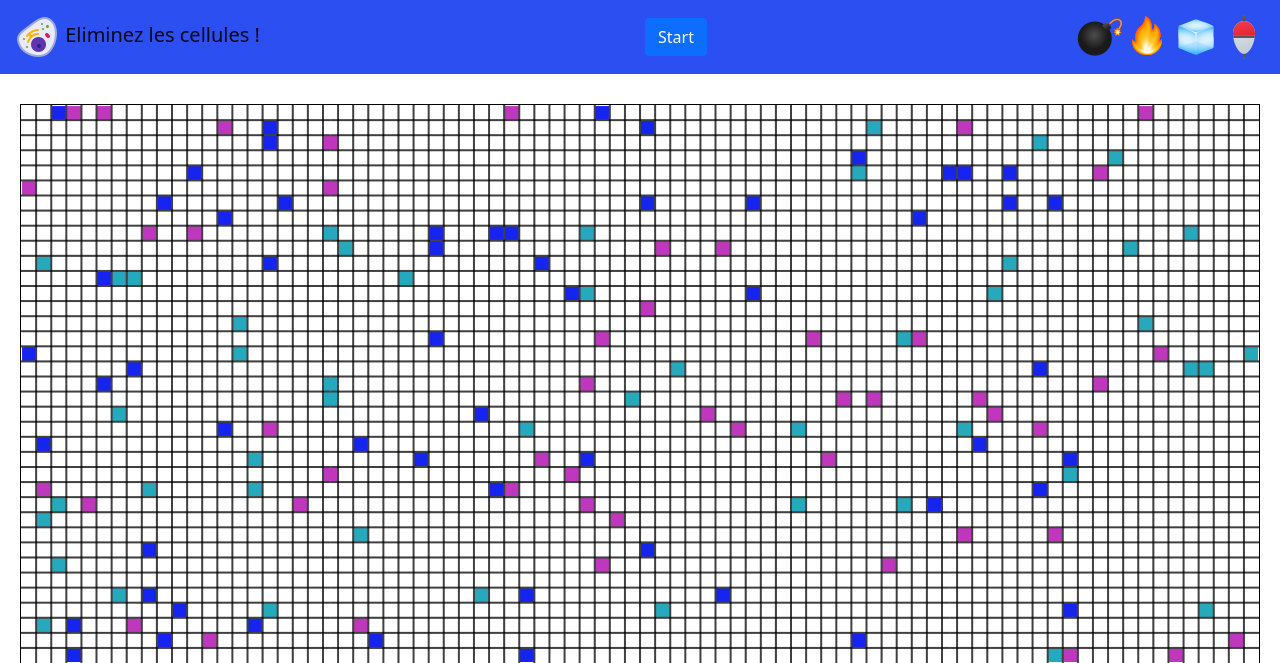
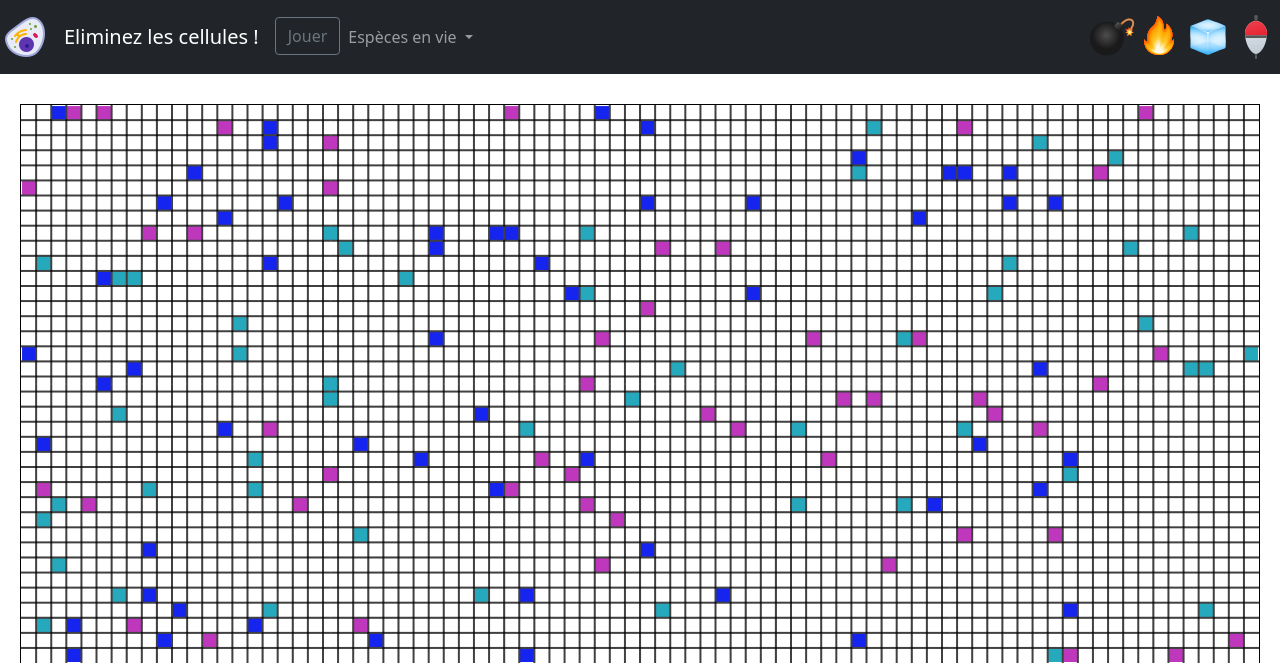
Before and after one commit to pigmad/GameOfDeath, a PHP site: page / in a window 1280 px wide. Shown: the top 663 px of the page. Run offline with PHP 8.4, Linux system fonts and the light colour scheme.

Commit message:
liste espèces en vie

```diff
--- a/assets/css/style.css
+++ b/assets/css/style.css
@@ -24,3 +24,8 @@ canvas{
     width:48px;
     height:48px
 }
+
+.color-square{
+    height:20px;
+    height:20px;
+}
--- a/assets/js/coreGame.js
+++ b/assets/js/coreGame.js
@@ -1,18 +1,24 @@
 //nombre maximum d'espèces dans le monde
 SPECIESNUMBER = 3;
-//nombre de situtation perÃ§ue par une cellule en fonction de son voisinage
+//nombre de situtation perçue par une cellule en fonction de son voisinage
 //4 cellules voisines aux cardinaux (N,S,E,O) * 3 valeur de cellules possible (0 = rien, 1 = même espèce, 2 = espèce différente)
 // = 3^4 = 81)
 MAXSITUATIONS = 81;
 //nombre maximum d'actions qu'une cellule peut faire, les codes associés sont définis ci-dessous
-ACTIONSNUMBER = 4;
+ACTIONSNUMBER = 5;
 
 //ACTION CODES
-NORTH = 1; //créer une cellule au nord
-SOUTH = 2; //créer une cellule au nord
-WEST = 3; //créer une cellule au nord
-EAST = 4; //créer une cellule au nord
+NOPE = 1; //rien
+NORTH = 2; //créer une cellule au nord
+SOUTH = 3; //créer une cellule au sud
+WEST = 4; //créer une cellule à l'ouest
+EAST = 5; //créer une cellule à l'est
 
+class Player {
+    constructor(energy) {
+        this.energy = energy;
+    }
+}
 
 class Species {
     constructor(actionsArray, alive, color) {
@@ -25,7 +31,7 @@ class Species {
         var mutatedGenome = JSON.parse(JSON.stringify(this.actionsArray));
         var mutationNumber = 2 + Math.floor(Math.random() * MAXSITUATIONS);
         for (var i = 0; i < mutationNumber; i++) {
-            var mutatedGene = 1 + Math.floor(Math.random() * MAXSITUATIONS);
+            var mutatedGene = Math.floor(Math.random() * MAXSITUATIONS);
             mutatedGenome[mutatedGene] = 1 + Math.floor(Math.random() * MAXSITUATIONS);
         }
         return mutatedGenome;
@@ -34,13 +40,25 @@ class Species {
     mutateColor() {
         var mutatedColor = [];
         for (var i = 0; i < 3; i++) {
-            var color = Math.abs((this.color[i] - 20 + Math.floor(Math.random() * 40)) % 255);
+            var color = Math.abs((this.color[i] - 20 + Math.floor(Math.random() * 120)) % 255);
             mutatedColor.push(color);
         }
         return mutatedColor;
     }
+}
 
-    static getSituation(selectedSpecies, x, y, board) {
+class World {
+    constructor(xMax, yMax, board, cycle, speciesArray, maxSpecies, pMut) {
+        this.xMax = xMax;
+        this.yMax = yMax;
+        this.board = board;
+        this.cycle = cycle;
+        this.speciesArray = speciesArray;
+        this.maxSpecies = maxSpecies;
+        this.pMut = pMut;
+    }
+
+    getSituation(selectedSpecies, x, y, board) {
         function encodeSituation(selectedSpecies, cellValue) {
             if (cellValue === -1) {
                 return 0;
@@ -60,29 +78,33 @@ class Species {
         neigh.push(encodeSituation(selectedSpecies, board[x][(y + 1) % world.yMax]));
         return 1 + neigh[0] + 3 * neigh[1] + 9 * neigh[2] + 27 * neigh[3];
     }
+
+    cellActionNoMut(x, y, cellValue, board) {
+        if (board[x][y] !== -1) {
+            board[x][y] = -2;
+        } else {
+            board[x][y] = cellValue;
+        }
     }
 
-class World {
-    constructor(xMax, yMax, board, cycle, speciesArray, maxSpecies, pMut) {
-        this.xMax = xMax;
-        this.yMax = yMax;
-        this.board = board;
-        this.cycle = cycle;
-        this.speciesArray = speciesArray;
-        this.maxSpecies = maxSpecies;
-        this.pMut = pMut;
-    }
-
-    cellAction(x, y, cellValue) {
+    cellActionMut(x, y, cellValue, board) {
+        if (board[x][y] !== -1) {
+            board[x][y] = -2;
+        } else {
             if (Math.random() > this.pMut) {
-            this.board[x][y] = cellValue;
+                board[x][y] = cellValue;
             } else {
                 var species = world.speciesArray[cellValue];
                 var mutatedActionArray = species.mutateGenome();
                 var mutatedColor = species.mutateColor();
                 var mutatedCell = new Species(mutatedActionArray, true, mutatedColor);
                 this.speciesArray.push(mutatedCell);
-            this.board[x][y] = this.speciesArray.length - 1;
+                board[x][y] = this.speciesArray.length - 1;
+                board[(x - 1 + world.xMax) % world.xMax][y] = this.speciesArray.length - 1;
+                board[(x + 1) % world.xMax][y] = this.speciesArray.length - 1;
+                board[x][(y - 1 + world.yMax) % world.yMax] = this.speciesArray.length - 1;
+                board[x][(y + 1) % world.yMax] = this.speciesArray.length - 1;
+            }
         }
     }
 }
@@ -103,12 +125,16 @@ function initSpecies() {
     return species;
 }
 
+function initPlayer() {
+
+}
+
 function initWorld() {
     var xMax = cvs.width / STEP;
     var yMax = cvs.height / STEP;
     var board = [];
     var cycle = 0;
-    var pMut = 0.5;
+    var pMut = 0.0003;
     var pCreate = 0.05;
     var species = initSpecies();
     for (var x = 0; x < xMax; x++) {
@@ -125,40 +151,65 @@ function initWorld() {
     }
     var world = new World(xMax, yMax, board, cycle, species, SPECIESNUMBER, pMut);
     drawWorld(world);
-    window.world = world;
-
+    setDropDownAliveSpecies(world);
+    return world;
 }
 
-async function worldStep() {
+function worldStep() {
     world.cycle++;
-    //copie par valeur du plateau de jeu qui sert de référence
-    var boardCopy = JSON.parse(JSON.stringify(world.board));
-
+    //création matrice vide
+    var emptyBoard = [];
+    for (var x = 0; x < world.xMax; x++) {
+        var line = [];
+        for (var y = 0; y < world.yMax; y++) {
+            line.push(-1);
+        }
+        emptyBoard.push(line);
+    }
     for (var x = 0; x < world.xMax; x++) {
         for (var y = 0; y < world.yMax; y++) {
-            var cellValue = boardCopy[x][y];
+            var cellValue = world.board[x][y];
             if (cellValue >= 0) {
-                var situation = Species.getSituation(cellValue, x, y, boardCopy);
+                var situation = world.getSituation(cellValue, x, y, world.board);
                 var action = world.speciesArray[cellValue].actionsArray[situation];
                 switch (action) {
+                    case NOPE :
+                        world.cellActionNoMut(x, y, cellValue, emptyBoard);
+                        break;
                     case NORTH :
-                        world.cellAction(x, (y - 1 + world.yMax) % world.yMax, cellValue);
+                        world.cellActionMut(x, (y - 1 + world.yMax) % world.yMax, cellValue, emptyBoard);
+                        world.cellActionMut(x, y, cellValue, emptyBoard);
                         break;
                     case SOUTH:
-                        world.cellAction(x, (y + 1) % world.yMax, cellValue);
-//                        break;
+                        world.cellActionMut(x, (y + 1) % world.yMax, cellValue, emptyBoard);
+                        world.cellActionMut(x, y, cellValue, emptyBoard);
+                        break;
                     case WEST:
-                        world.cellAction((x - 1 + world.xMax) % world.xMax, y, cellValue);
+                        world.cellActionMut((x - 1 + world.xMax) % world.xMax, y, cellValue, emptyBoard);
+                        world.cellActionMut(x, y, cellValue, emptyBoard);
                         break;
                     case EAST:
-                        world.cellAction((x + 1) % world.xMax, y, cellValue);
+                        world.cellActionMut((x + 1) % world.xMax, y, cellValue, emptyBoard);
+                        world.cellActionMut(x, y, cellValue, emptyBoard);
                         break;
                 }
             }
         }
     }
+    for (var x = 0; x < world.xMax; x++) {
+        for (var y = 0; y < world.yMax; y++) {
+            var cellValue = emptyBoard[x][y];
+            if (cellValue === -2) {
+                emptyBoard[x][y] = -1;
+            }
+        }
+    }
+    //world.board = JSON.parse(JSON.stringify(emptyBoard));
+    world.board = emptyBoard;
     checkAliveSpecies();
+    deleteDeadSpecies();
     drawWorld(world);
+    setDropDownAliveSpecies(world);
 }
 
 function checkAliveSpecies() {
@@ -175,23 +226,57 @@ function checkAliveSpecies() {
     }
 }
 
+function deleteDeadSpecies() {
+    var speciesAlive = [];
+    var boardCopy = JSON.parse(JSON.stringify(world.board));
+    for (var i = 0; i < world.speciesArray.length; i++) {
+        if (world.speciesArray[i].alive) {
+            speciesAlive.push(world.speciesArray[i]);
+        } else {
+            for (var x = 0; x < world.xMax; x++) {
+                for (var y = 0; y < world.yMax; y++) {
+                    var cellValue = boardCopy[x][y];
+                    if (cellValue === i) {
+                        world.board[x][y] = -1;
+                    } else if (cellValue > i) {
+                        world.board[x][y]--;
+                    }
+                }
+            }
+        }
+    }
+    world.speciesArray = speciesAlive;
+}
+
+function setDropDownAliveSpecies(world) {
+    var dropdown = document.getElementById("dropdownSpecies");
+    //resetContent
+    dropdown.innerHTML = "";
+    for (var i = 0; i < world.speciesArray.length; i++) {
+        var color = world.speciesArray[i].color;
+        var colorString = "rgb(" + color[0] + "," + color[1] + "," + color[2] + ")";
+        var item = "<li><a class='dropdown-item'>Espèce " + (i + 1) + "<div class='color-square' style='background-color:" + colorString + "'></div>" + "</a></li>";
+        dropdown.innerHTML += item;
+    }
+}
 
 /* ***** MAIN ***** */
 
 // boucle autoplay
-var timer;
+autoplay = false;
 
 //initialisation du plateau de jeu
-initWorld();
+world = initWorld();
 
-//fonction start/stop autoplay
-$("#start").click(function() {
-  if (timer === undefined) {
-    timer = setInterval(worldStep, 500);
-    $(this).text("Stop");
+function startStop() {
+    var button = document.getElementById("start");
+    if (!autoplay) {
+        button.textContent = "Stop";
+        autoplay = setInterval(worldStep, 200);
+
     } else {
-    clearInterval(timer);
-    timer = undefined;
-    $(this).text("Start");
+        clearInterval(autoplay);
+        autoplay = false;
+        button.textContent = "Jouer";
     }
-});
+}
--- a/index.html
+++ b/index.html
@@ -18,34 +18,52 @@
         <script type="text/javascript" src="assets/js/rendering.js" defer></script>
         <script type="text/javascript" src="assets/js/coreGame.js" defer></script>
 
+        <!-- title & favicon -->
         <title>Game of death</title>
+        <link rel="icon" href="assets/img/cell-icon.ico"/>
+
     </head>
     <body>
         <!-- Navbar with actions -->
-        <nav class="navbar navbar-expand-sm navbar-light" style="background-color:#2b4ff0">
-            <div class="container-fluid">
+        <nav class="navbar navbar-expand-sm navbar-dark bg-dark">
             <a class="navbar-brand">
-                    <img class="logo" src="assets/img/eukaryotic-cells-48.png" class="d-inline-block logo"/>
+                <img src="assets/img/cell-48.png" class="d-inline-block logo"/>
+            </a>
+            <a class="navbar-brand">
                 Eliminez les cellules !
             </a>
-                <div class="nav-item">
-                    <button type="button" class="btn btn-primary" id="start">Start</button>
+
+            <button class="navbar-toggler" type="button" data-toggle="collapse" data-target="#navbarSupportedContent" aria-controls="navbarSupportedContent" aria-expanded="false" aria-label="Toggle navigation">
+                <span class="navbar-toggler-icon"></span>
+            </button>
+            <div class="collapse navbar-collapse" id="navbarSupportedContent">
+                <ul class="navbar-nav me-auto">
+                    <li class="nav-item">
+                        <button type="button" class="btn btn-outline-secondary" id="start" onclick="startStop(this);">Jouer</button>
+                    </li>
+                    <li class="nav-item dropdown">
+                        <a class="nav-link dropdown-toggle" id="navbarDropdown" role="button" data-bs-toggle="dropdown" aria-expanded="false">
+                            Espèces en vie
+                        </a>
+                        <ul id="dropdownSpecies" class="dropdown-menu" aria-labelledby="navbarDropdown">
+                        </ul>
+                    </li>
+                </ul>
             </div>
-                <div class="d-flex flex-row-reverse">
-                    <div class="nav-item">
+            <ul class="navbar-nav d-flex flex-row-reverse">
+                <li class="nav-item">
                     <img src="assets/img/bait-48.png" class="d-inline-block align-top logo" data-bs-toggle="tooltip" data-bs-placement="bottom" title="Attirez la cellule avec un appât"/>
-                    </div>
-                    <div class="nav-item">
+                </li>
+                <li class="nav-item">
                     <img src="assets/img/ice-48.png" class="d-inline-block align-top logo" data-bs-toggle="tooltip" data-bs-placement="bottom" title="Ralentissez la progression de la cellule avec de la glace"/>
-                    </div>
-                    <div class="nav-item">
+                </li>
+                <li class="nav-item">
                     <img src="assets/img/fire-48.png" class="d-inline-block align-top logo" data-bs-toggle="tooltip" data-bs-placement="bottom" title="Bloquez la progression de la cellule avec du feu"/>
-                    </div>
-                    <div class="nav-item">
+                </li>
+                <li class="nav-item">
                     <img src="assets/img/bomb-48.png" class="d-inline-block align-top logo" data-bs-toggle="tooltip" data-bs-placement="bottom" title="Posez une bombe qui explosera au prochain mouvement"/>
-                    </div>
-                </div>
-            </div>
+                </li>
+            </ul>
         </nav>
         <!-- drawing canvas -->
         <div class="canvas-container">
```
Also changed, not shown: assets/img/cell-48.png (renamed from assets/img/eukaryotic-cells-48.png), assets/img/cell-icon.ico (added). Lines whose indentation alone changed are shown as unchanged.
